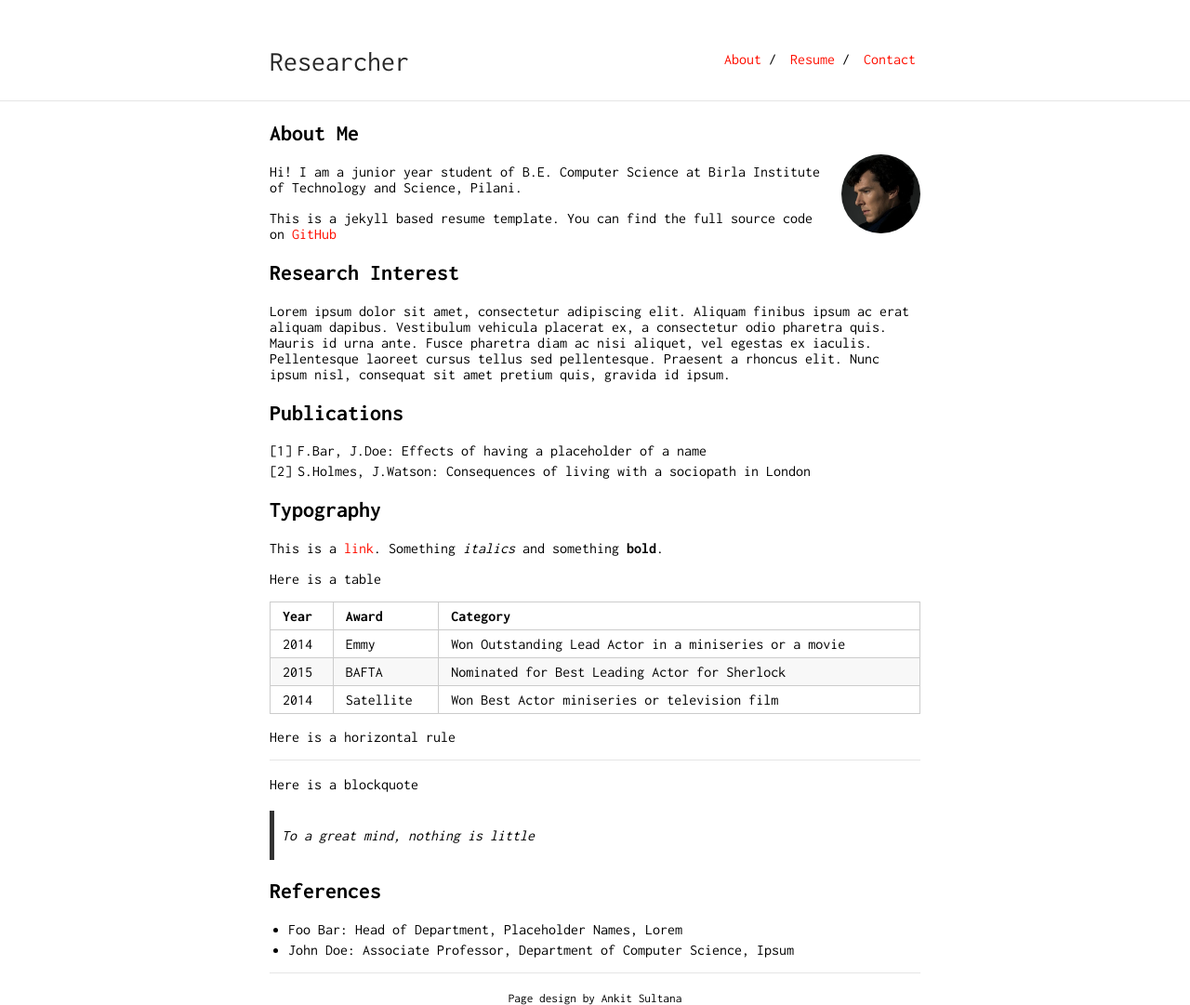
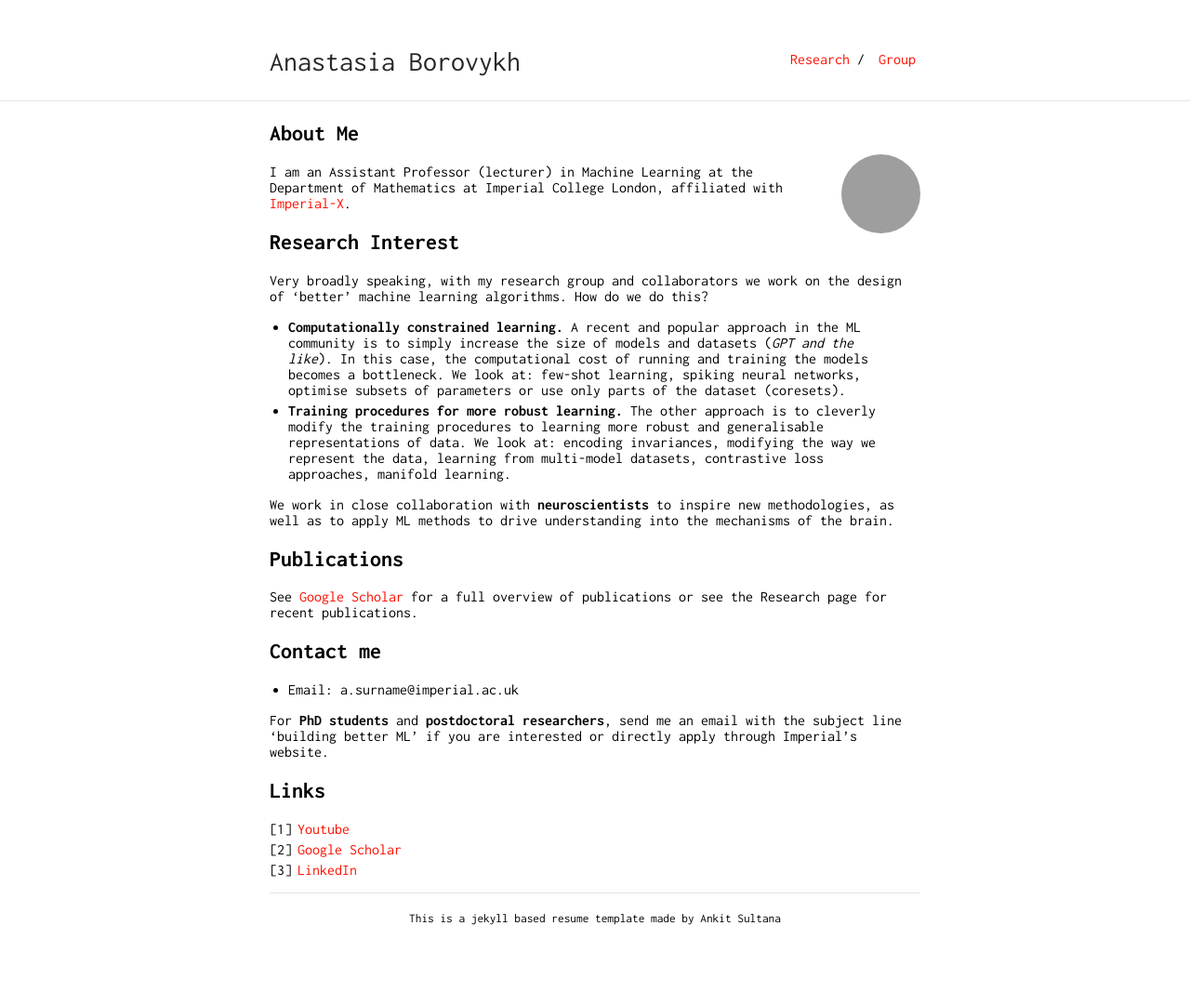
Before and after one commit to abrvkh/abrvkh.github.io, a Jekyll site: the page built from index.md, in a window 1280 px wide. Shown: the whole page at 93% size. Built offline with Jekyll 4.4.1, drawn with Linux system fonts in a browser that asks for light colours; our own code applies the rules of GitHub Pages for plain Markdown files; after the commit the page ends 995 px from its top, so only the background shows below that; grey boxes are pictures that could not be loaded.

Commit message:
Updated website

```diff
--- a/_config.yml
+++ b/_config.yml
@@ -1,4 +1,4 @@
-title: Researcher
+title: Anastasia Borovykh
 url: "abrvkh.github.io"
 baseurl: ""
 
@@ -8,17 +8,15 @@ markdown: kramdown
 tracking_id: #
 
 footer: yes
-footer_url: "https://github.com/ankitsultana"
-footer_text: "Page design by Ankit Sultana"
+footer_url: "https://github.com/bk2dcradle/researcher"
+footer_text: "This is a jekyll based resume template made by Ankit Sultana"
 
 sass:
     style: compressed
     sass_dir: _sass
 
 nav:
- - name: "About"
-   link: "/researcher/"
- - name: "Resume"
-   link: "resume.pdf"
- - name: "Contact"
-   link: "contact"
+ - name: "Research"
+   link: "/research/"
+ - name: "Group"
+   link: "group"
--- a/index.md
+++ b/index.md
@@ -4,42 +4,31 @@ layout: default
 
 ## About Me
 
-<img class="profile-picture" src="sherlock.jpg">
+<img class="profile-picture" src="DSC08053.jpeg">
 
-Hi! I am a junior year student of B.E. Computer Science at Birla Institute of Technology and Science, Pilani.
-
-This is a jekyll based resume template. You can find the full source code on [GitHub](https://github.com/bk2dcradle/researcher)
+I am an Assistant Professor (lecturer) in Machine Learning at the Department of Mathematics at Imperial College London, affiliated with [Imperial-X](https://ix.imperial.ac.uk/).
 
 ## Research Interest
 
-Lorem ipsum dolor sit amet, consectetur adipiscing elit. Aliquam finibus ipsum ac erat aliquam dapibus. Vestibulum vehicula placerat ex, a consectetur odio pharetra quis. Mauris id urna ante. Fusce pharetra diam ac nisi aliquet, vel egestas ex iaculis. Pellentesque laoreet cursus tellus sed pellentesque. Praesent a rhoncus elit. Nunc ipsum nisl, consequat sit amet pretium quis, gravida id ipsum.
+Very broadly speaking, with my research group and collaborators we work on the design of 'better' machine learning algorithms. How do we do this?
+
+* **Computationally constrained learning.** A recent and popular approach in the ML community is to simply increase the size of models and datasets (*GPT and the like*). In this case, the computational cost of running and training the models becomes a bottleneck. We look at: few-shot learning, spiking neural networks, optimise subsets of parameters or use only parts of the dataset (coresets).
+* **Training procedures for more robust learning.** The other approach is to cleverly modify the training procedures to learning more robust and generalisable representations of data. We look at: encoding invariances, modifying the way we represent the data, learning from multi-model datasets, contrastive loss approaches, manifold learning.
+
+We work in close collaboration with **neuroscientists** to inspire new methodologies, as well as to apply ML methods to drive understanding into the mechanisms of the brain.
 
 ## Publications
 
-1. F.Bar, J.Doe: Effects of having a placeholder of a name
-2. S.Holmes, J.Watson: Consequences of living with a sociopath in London
+See [Google Scholar](https://scholar.google.com/citations?user=6y1FmgQAAAAJ&hl=en&oi=ao) for a full overview of publications or see the Research page for recent publications.
 
-## Typography
+## Contact me
 
-This is a [link](http://google.com). Something *italics* and something **bold**.
+* Email: a.surname@imperial.ac.uk
 
-Here is a table
+For **PhD students** and **postdoctoral researchers**, send me an email with the subject line 'building better ML' if you are interested or directly apply through Imperial's website.
 
-Year | Award | Category
------|-------|--------
-2014 | Emmy  | Won Outstanding Lead Actor in a miniseries or a movie
-2015 | BAFTA | Nominated for Best Leading Actor for Sherlock
-2014 | Satellite | Won Best Actor miniseries or television film
+## Links
 
-Here is a horizontal rule
-
----
-
-Here is a blockquote
-
-> To a great mind, nothing is little
-
-## References
-
-* Foo Bar: Head of Department, Placeholder Names, Lorem
-* John Doe: Associate Professor, Department of Computer Science, Ipsum
+1. [Youtube](https://www.youtube.com/@anastasiaborovykh120)
+2. [Google Scholar](https://scholar.google.com/citations?user=6y1FmgQAAAAJ&hl=en&oi=ao)
+3. [LinkedIn](https://www.linkedin.com/in/anastasia-borovykh-10380584/)
```
Also changed, not shown: group.md (added, +10 -0 lines), research.md (added, +32 -0 lines), sherlock.jpg (deleted), 3 other files.
